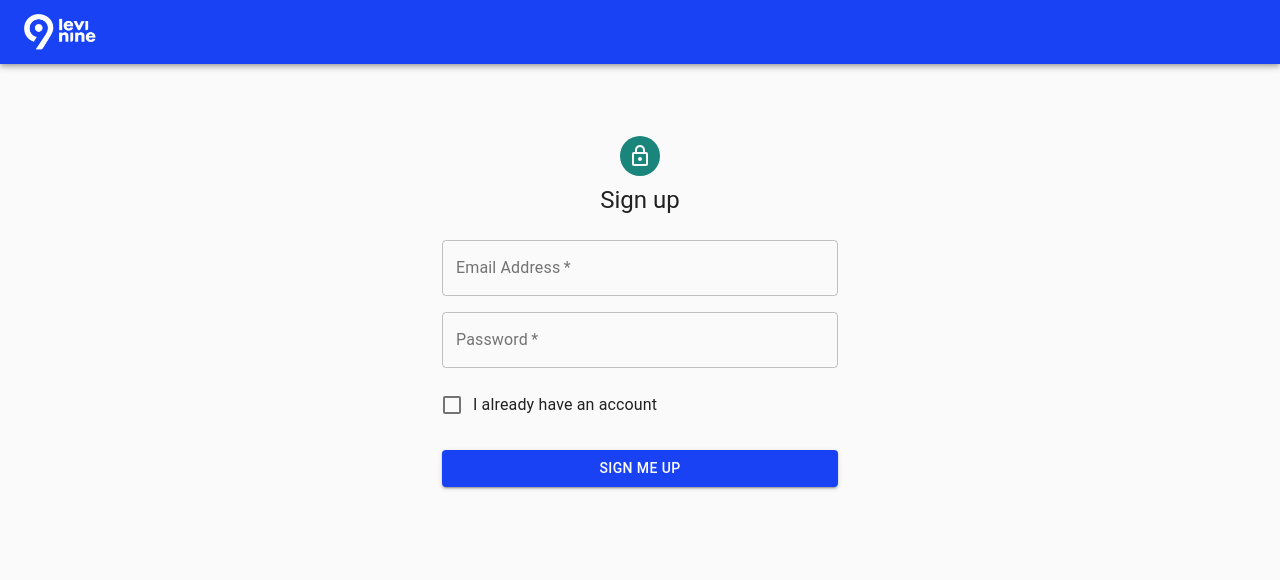
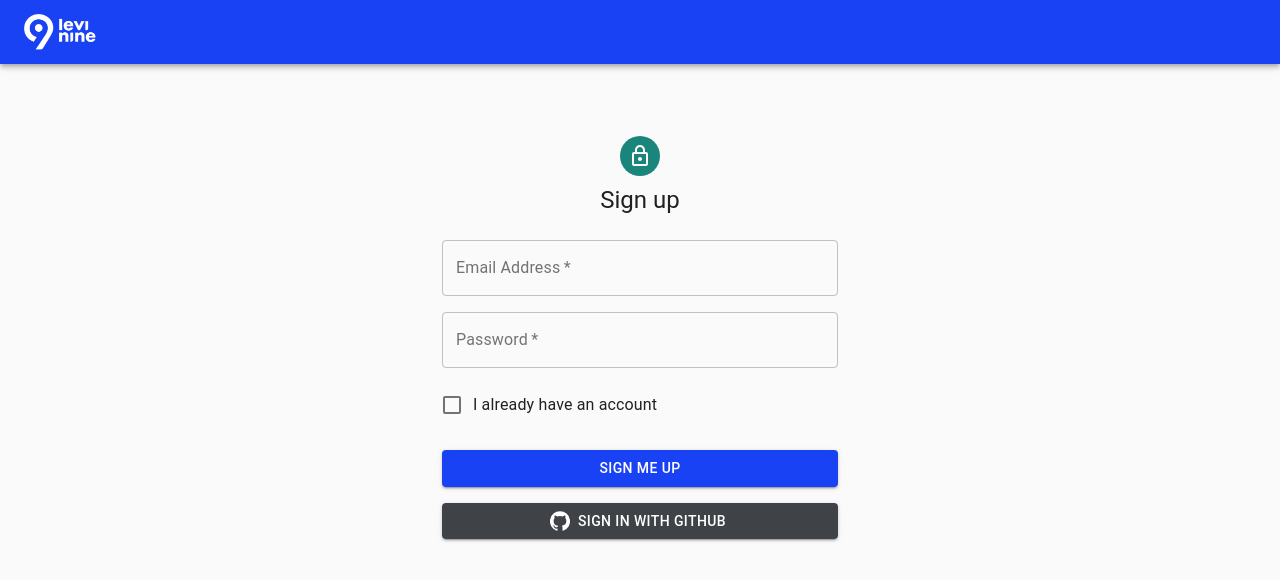
Before and after one commit to ConstantineSynyshyn/levi9questionnaire, a Next.js app: page /auth in a window 1280 px wide. Shown: the top 580 px of the page. Built offline with nearby package versions, Linux system fonts and the light colour scheme; no server answers.

Commit message:
add github sign in button

```diff
--- /dev/null
+++ b/src/components/AuthContainer/GitHubAuthButton/index.tsx
@@ -0,0 +1,45 @@
+import {
+    Button,
+    createStyles,
+    makeStyles, Theme
+} from "@material-ui/core";
+import { GitHub } from '@material-ui/icons';
+import { SignInProviderProps } from "../types";
+import { Props } from "./types";
+
+const useStyles = makeStyles((theme: Theme) =>
+    createStyles({
+        button: {
+            marginBottom: theme.spacing(2),
+            backgroundColor: 'rgba(36, 41, 47, 0.87)',
+            color: '#fff',
+            '&:hover': {
+                backgroundColor: 'rgba(36, 41, 47, 1)',
+            },
+            '&:focus': {
+                backgroundColor: 'rgba(36, 41, 47, 1)',
+            },
+        },
+    }),
+);
+
+const GitHubAuthButton: React.FC<Props> = ({onAuth}) => {
+    const classes = useStyles();
+
+    const signInProviderProps: SignInProviderProps = {
+        provider: 'github',
+    }
+
+    return (<Button
+        variant="contained"
+        size="medium"
+        fullWidth
+        className={classes.button}
+        onClick={() => onAuth(signInProviderProps)}
+        startIcon={<GitHub />}
+    >
+        Sign in with GitHub
+    </Button>)
+};
+
+export default GitHubAuthButton;
--- /dev/null
+++ b/src/components/AuthContainer/GitHubAuthButton/types.ts
@@ -0,0 +1,5 @@
+import { SignInProviderProps } from "../types";
+
+export interface Props {
+  onAuth: (data: SignInProviderProps) => void;
+}
--- /dev/null
+++ b/src/components/AuthContainer/index.tsx
@@ -0,0 +1,51 @@
+import {
+  Container,
+  createStyles,
+  makeStyles, Theme
+} from "@material-ui/core";
+import { Props, SignInProviderProps } from "./types";
+import GitHubAuthButton from '@components/AuthContainer/GitHubAuthButton';
+import { signIn, SignInResponse } from "next-auth/client";
+
+const useStyles = makeStyles((theme: Theme) =>
+  createStyles({
+    container: {
+      display: 'flex',
+      flexDirection: 'column',
+      alignItems: 'center',
+      justifyContent: 'center'
+    }
+  }),
+);
+const AuthContainer: React.FC<Props> = () => {
+
+  const classes = useStyles();
+
+  const handleAuth = async ({ provider, options, authorizationParams }: SignInProviderProps) => {
+    try {
+      const signInResponse = await signIn(provider, options, authorizationParams);
+      const { error } = signInResponse || {} as SignInResponse;
+      if (error) {
+        console.log(error);
+        return;
+      }
+      /*
+        TODO
+        - check if user with such email exists in db
+        - if user exists and didn`t start the quiz navigate to "/"
+        - if user exists and passed the quiz navigate to "/resulst" and call singOut()
+        - if user not exists navigate to "/profile" and create new user with additional info
+      */
+    } catch (error) {
+      console.log(error);
+    }
+  }
+
+  return (
+    <Container component="main" maxWidth="xs" className={classes.container}>
+      <GitHubAuthButton onAuth={handleAuth}></GitHubAuthButton>
+    </Container>
+  )
+};
+
+export default AuthContainer;
--- /dev/null
+++ b/src/components/AuthContainer/types.ts
@@ -0,0 +1,9 @@
+import { SignInOptions, SignInAuthorisationParams, SignInProvider } from 'next-auth/client';
+
+export interface Props {}
+
+export interface SignInProviderProps {
+  provider?: SignInProvider;
+  options?: SignInOptions;
+  authorizationParams?: SignInAuthorisationParams;
+}
--- a/src/components/AuthForm/index.tsx
+++ b/src/components/AuthForm/index.tsx
@@ -16,6 +16,7 @@ import {
 } from "@material-ui/core";
 import LockOutlinedIcon from "@material-ui/icons/LockOutlined";
 import { SIGN_UP_API } from "../../constants/apiRoutes";
+import AuthContainer from '@components/AuthContainer';
 
 const useStyles = makeStyles((theme) => ({
   paper: {
@@ -100,7 +101,7 @@ const AuthForm = () => {
     }
   }
 
-  return (
+  return (<>
     <Container component="main" maxWidth="xs">
       <CssBaseline />
       <div className={classes.paper}>
@@ -166,6 +167,8 @@ const AuthForm = () => {
         </form>
       </div>
     </Container>
+    <AuthContainer></AuthContainer>
+    </>
   );
 };
 
--- a/src/components/ProfileForm/types.ts
+++ b/src/components/ProfileForm/types.ts
@@ -1,4 +1,4 @@
-import { Profile } from '@lq-types/profile';
+import { Profile } from '@types/profile';
 
 export interface Props {
   profile?: Partial<Profile>;
--- a/src/layouts/AppLayout/index.tsx
+++ b/src/layouts/AppLayout/index.tsx
@@ -1,23 +1,44 @@
-import React from "react";
+import { AppBar, createStyles, IconButton, makeStyles, Theme, Toolbar } from "@material-ui/core";
+import { ExitToApp } from "@material-ui/icons";
+import Image from "next/image";
+import { signOut, useSession } from 'next-auth/client';
 
-import Image from "next/image";
 
-import { AppBar, Toolbar } from "@material-ui/core";
+const useStyles = makeStyles((theme: Theme) =>
+  createStyles({
+    toolbar: {
+      display: 'flex',
+      justifyContent: 'space-between'
+    }
+  }));
 
-const AppLayout: React.FC = ({ children }) => (
+const AppLayout: React.FC = ({ children }) => {
+  const classes = useStyles();
+  const [session] = useSession();
+
+  return (
     <>
       <AppBar position="static">
-      <Toolbar>
+        <Toolbar className={classes.toolbar}>
           <Image
             src="/logo-full-white.png"
             alt="Levi9-logo"
             width="72px"
             height="36px"
           />
+          {session ? (<IconButton
+            edge="end"
+            aria-label="sign out"
+            onClick={() => signOut()}
+            color="inherit"
+          >
+            <ExitToApp />
+          </IconButton>) : null}
         </Toolbar>
       </AppBar>
       {children}
     </>
-);
+  )
+}
 
 export default AppLayout;
--- a/src/pages/_document.tsx
+++ b/src/pages/_document.tsx
@@ -47,7 +47,7 @@ class MyDocument extends Document {
       <Html>
         <Head>
           <meta name="description" content="Generated by create next app" />
-          <link rel="icon" href="/levi9-logo.jpg" />
+          <link rel="icon" href="/favicon.ico" />
           {this.props.styles}
         </Head>
         <body>
--- a/src/pages/index.tsx
+++ b/src/pages/index.tsx
@@ -1,6 +1,6 @@
 import React from "react";
 import Router from "next/router";
-
+import { useSession } from "next-auth/client";
 import Container from "@material-ui/core/Container";
 import Box from "@material-ui/core/Box";
 import Button from "@material-ui/core/Button";
@@ -21,6 +21,7 @@ interface Props {
 
 const IndexPage: Page<Props> = (props) => {
   const { isQuizStarted } = props;
+  const [session] = useSession();
   const quizInfoBlock = React.useMemo(() => {
     if (isQuizStarted) {
       return (
@@ -48,7 +49,7 @@ const IndexPage: Page<Props> = (props) => {
   return (
     <Box component="div" p={2}>
       <Typography variant="h3" color="textPrimary" gutterBottom>
-        Welcome!
+        Welcome {session?.user?.name}!
       </Typography>
       <Typography variant="body1" color="textPrimary" gutterBottom>
         You have only one attempt.
--- a/src/pages/profile.tsx
+++ b/src/pages/profile.tsx
@@ -1,10 +1,9 @@
 import React from "react";
 
 import Container from "@material-ui/core/Container";
-import { Page } from "@lq-types/page";
+import { Page, Profile } from "@types";
 import ProfileForm from "@components/ProfileForm";
 import useOnWindowLeave from "@hooks/useOnWindowLeave";
-import { Profile } from "@lq-types/profile";
 
 const ProfilePage: Page = () => {
     useOnWindowLeave();
--- /dev/null
+++ b/src/types/index.ts
@@ -0,0 +1,3 @@
+export * from './page';
+export * from './profile';
+export * from './question';
```
Also changed, not shown: src/pages/api/auth/[...nextauth].ts (+14 -13 lines), 1 other file (tests, documents, lock files or other folders). Lines whose indentation alone changed are shown as unchanged.
